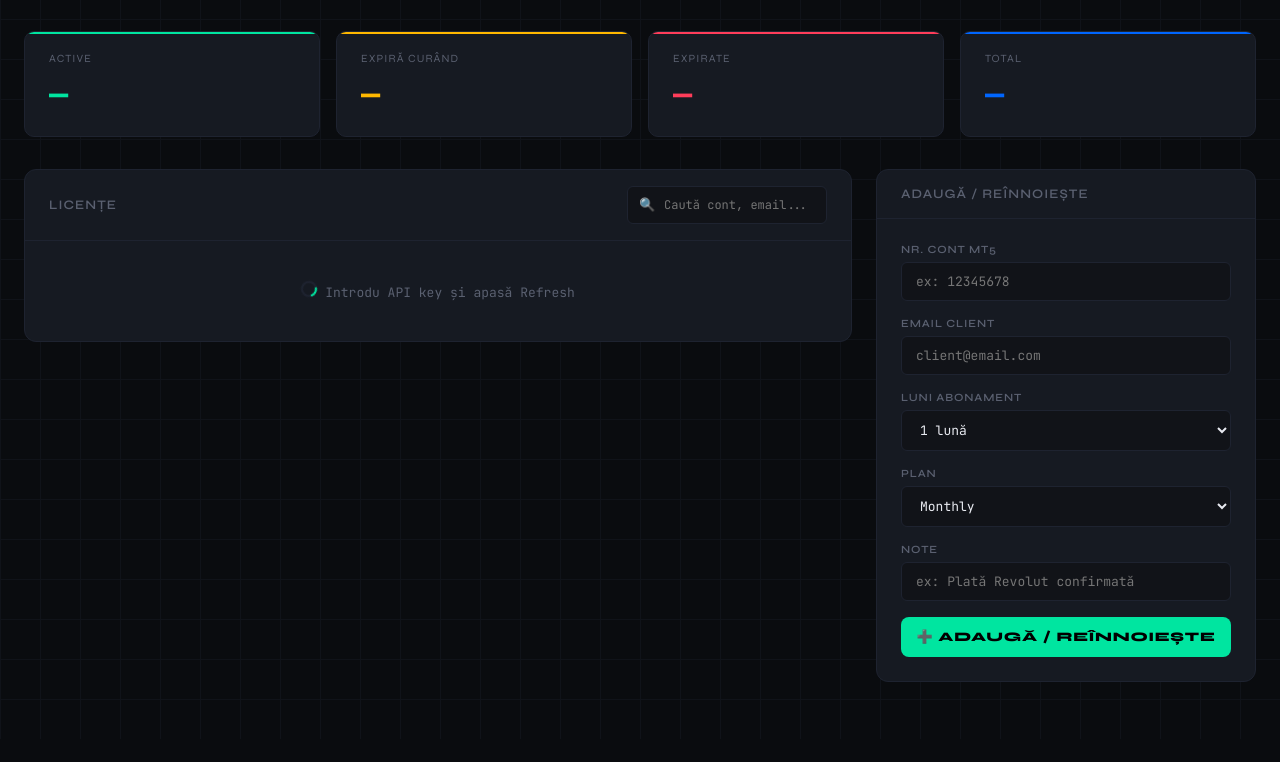
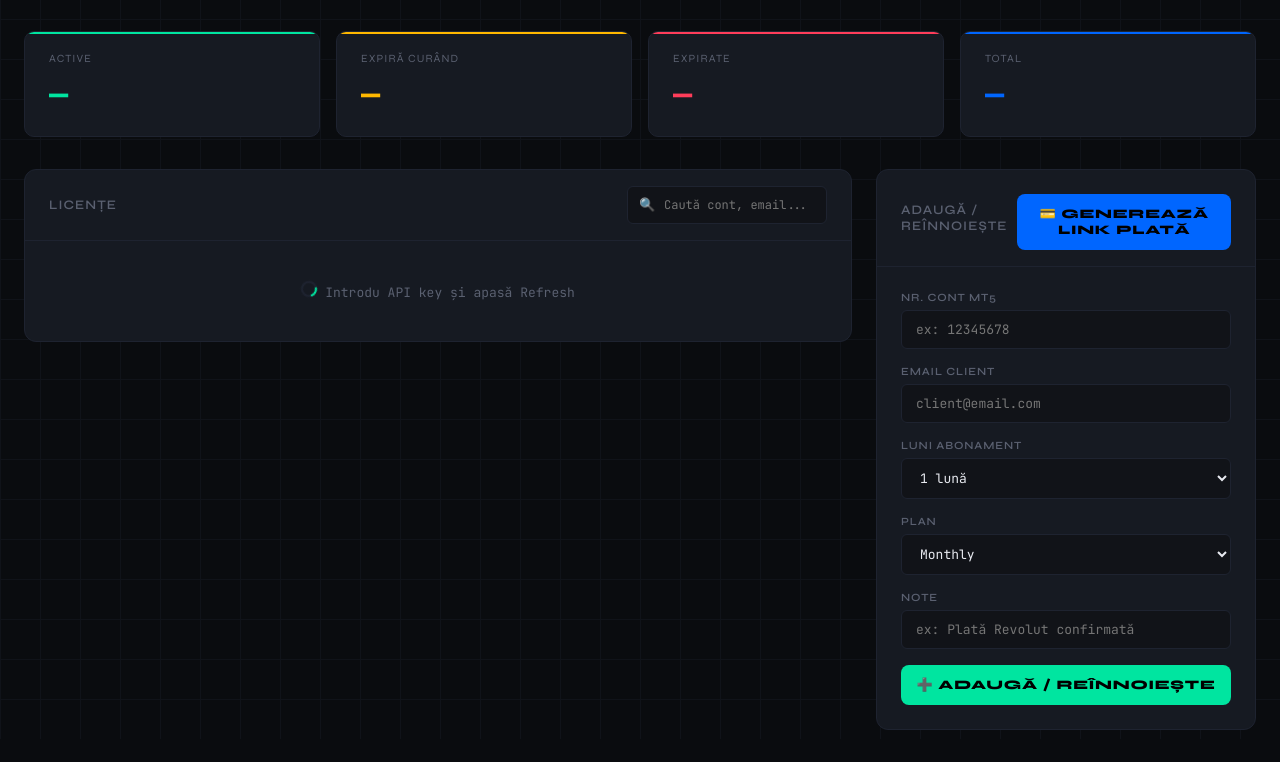
Before and after one commit to roberttarkanyi1988-alt/ea-license-server, a website: page index.html in a window 1280 px wide. Shown: the part 61-823 px from the top of the page. Before the commit the page ends 800 px from the top, so only its background shows below. Drawn offline with Linux system fonts and the light colour scheme.

Commit message:
Update index.html

```diff
--- a/index.html
+++ b/index.html
@@ -309,6 +309,7 @@
     <div class="section">
       <div class="section-header">
         <span class="section-title">Adaugă / Reînnoiește</span>
+        <button class="btn-primary" onclick="generatePaymentLink()" style="margin-top:8px;background:var(--accent2);">💳 Generează link plată</button>
       </div>
       <div class="form-panel">
         <div class="form-group">
```
